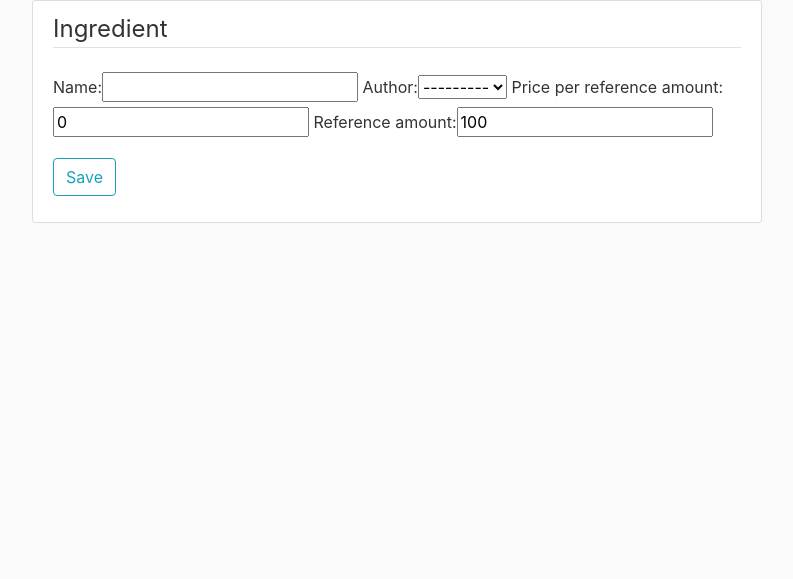
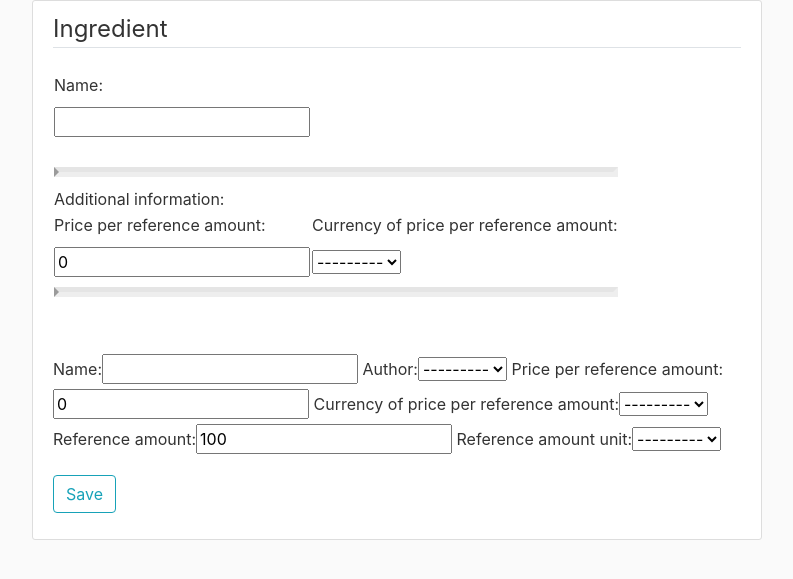
Before and after one commit to matthias4366/mf-2, a Django app: page /rawingredient2/create/ in a window 1280 px wide. Shown: the part 80-659 px from the top of the page, without its empty margins (53-846 px from the left). Run offline with Django 3.2, Linux system fonts and the light colour scheme; the visitor is signed in with stand-in values (Sample User, id 1); data comes from the database, SQL or seed files in the repository; parts of the project's set-up code (start-up, migrations or seed data) failed here and were passed over; some libraries are stand-ins or nearby versions.

Commit message:
Horizontal lines were added to the create form of the RawIngredient2 model to separate out the different sections.

```diff
--- a/projectmf/measuredfood/models/rawingredient2.py
+++ b/projectmf/measuredfood/models/rawingredient2.py
@@ -38,9 +38,17 @@ class RawIngredient2(models.Model):
         null = False,
         default = 0
     )
-    # TODO: code this as a choice field.
-    # Start with the choices "EURO" and "DOLLAR".
-    # currency_price_per_reference_amount
+
+    CURRENCY_CHOICES = [
+        ('euro', 'euro'),
+        ('dollar', 'dollar')
+    ]
+    currency_of_price_per_reference_amount = models.CharField(
+        max_length = 100,
+        choices = CURRENCY_CHOICES,
+        blank = False,
+        null = True,
+    )
 
     # Reference amount to which all the nutrition amounts related, e.g.
     # 370 kcal / 100 g => 100 is the reference amount.
@@ -49,9 +57,18 @@ class RawIngredient2(models.Model):
         null = False,
         default = 100
     )
-    # TODO: code this as a choice field.
-    # Have gram as the only choice for now.
-    # reference_amount_unit
+
+    # The unit choices have been implemented for extensibility, so it is easier
+    # to add more unit choices later.
+    MASS_UNIT_CHOICES = [
+        ('gram', 'gram')
+    ]
+    reference_amount_unit = models.CharField(
+        max_length = 100,
+        choices = MASS_UNIT_CHOICES,
+        blank = False,
+        null = True,
+    )
 
     def __str__(self):
         return self.name
--- a/projectmf/measuredfood/static/measuredfood/main.css
+++ b/projectmf/measuredfood/static/measuredfood/main.css
@@ -1,3 +1,25 @@
+/* Create horizontal lines in the create form for the RawIngredient2
+to create sections. */
+hr {
+  display: block;
+  margin-top: 0.5em;
+  margin-bottom: 0.5em;
+  margin-left: auto;
+  margin-right: auto;
+  border-style: inset;
+  border-width: 5px;
+}
+
+
+/* Create blank row in html table which holds the form for the creation
+of RawIngredient2 objects. The blank row causes the related fields to be
+visually grouped together. */
+.blank_row
+{
+    height: 20px !important;
+    background-color: #FFFFFF;
+}
+
 body {
   background: #fafafa;
   color: #333333;
--- a/projectmf/measuredfood/templates/measuredfood/rawingredient2_form.html
+++ b/projectmf/measuredfood/templates/measuredfood/rawingredient2_form.html
@@ -6,6 +6,40 @@
             {% csrf_token %}
             <fieldset class="form-group">
                 <legend class="border-bottom mb-4">Ingredient</legend>
+                {{ form.management_form }}
+                {% for hidden in form.hidden_fields %}
+                  {{ hidden }}
+                {% endfor %}
+                <table>
+                  <tr>
+                    <td colspan="2">{{ form.name.label_tag }}</td>
+                  </tr>
+                  <tr>
+                    <td colspan="2">{{ form.name }}</td>
+                  </tr>
+                  <tr class="blank_row">
+                      <td colspan="2"></td>
+                  </tr>
+                  <tr class="blank_row">
+                      <td colspan="2"><hr></td>
+                  </tr>
+                  <tr class="blank_row">
+                      <td colspan="2">Additional information:</td>
+                  </tr>
+                  <tr>
+                    <td>{{ form.price_per_reference_amount.label_tag }}</td>
+                    <td>{{ form.currency_of_price_per_reference_amount.label_tag }}</td>
+                  </tr>
+                  <tr>
+                    <td>{{ form.price_per_reference_amount }}</td>
+                    <td>{{ form.currency_of_price_per_reference_amount }}</td>
+                  </tr>
+                  <tr class="blank_row">
+                      <td colspan="2"><hr></td>
+                  </tr>
+                </table>
+                <br>
+                <br>
                 {{ form }}
             </fieldset>
             <div class="form-group">
```
